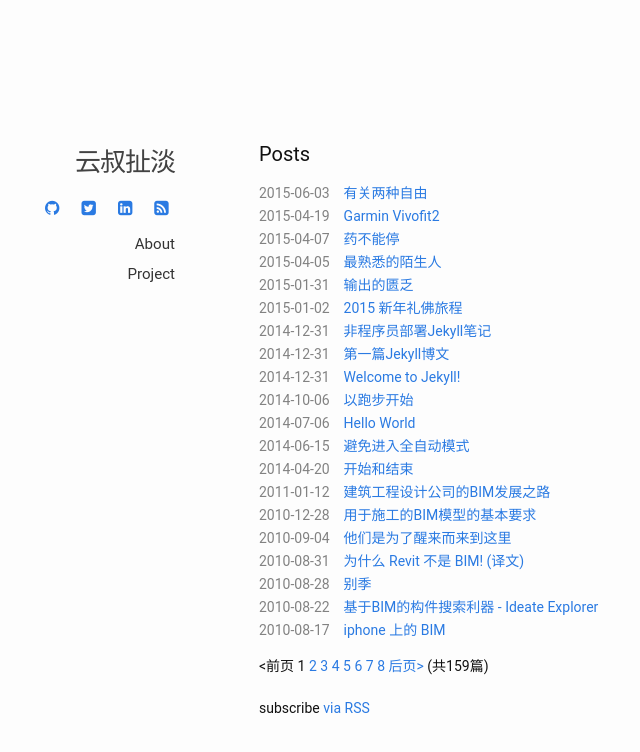
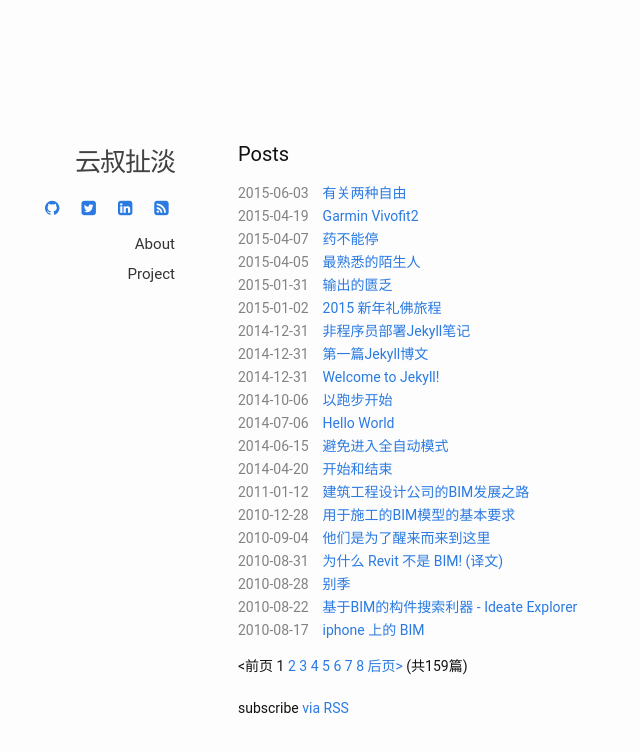
Before and after one commit to leoshcn/leoshcn.github.io, a Jekyll site: the page built from index.html, in a window 1280 px wide. Shown: the top 752 px of the page, without its empty margins (145-785 px from the left). Built offline with Jekyll 4.4.1, drawn with Linux system fonts in a browser that asks for light colours; the list of posts is cut into pages by our own code.

Commit message:
change left margin of wrapper tag

```diff
--- a/_sass/_base.scss
+++ b/_sass/_base.scss
@@ -173,7 +173,7 @@ pre {
     max-width: -webkit-calc(#{$content-width} - (#{$spacing-unit} * 2));
     max-width:         calc(#{$content-width} - (#{$spacing-unit} * 2));
     margin-right: auto;
-    margin-left: 3em;
+    margin-left: 1.5em;
     padding-right: $spacing-unit;
     padding-left: 3em;
     @extend %clearfix;
```
